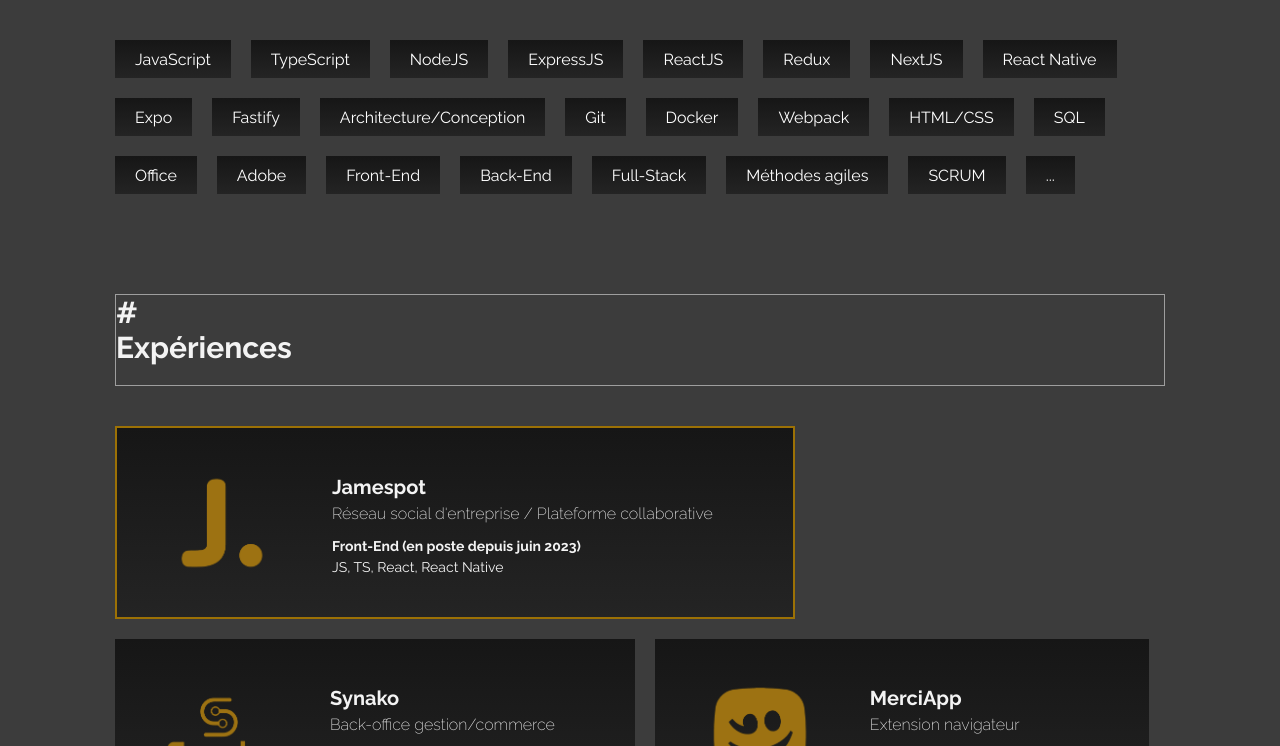
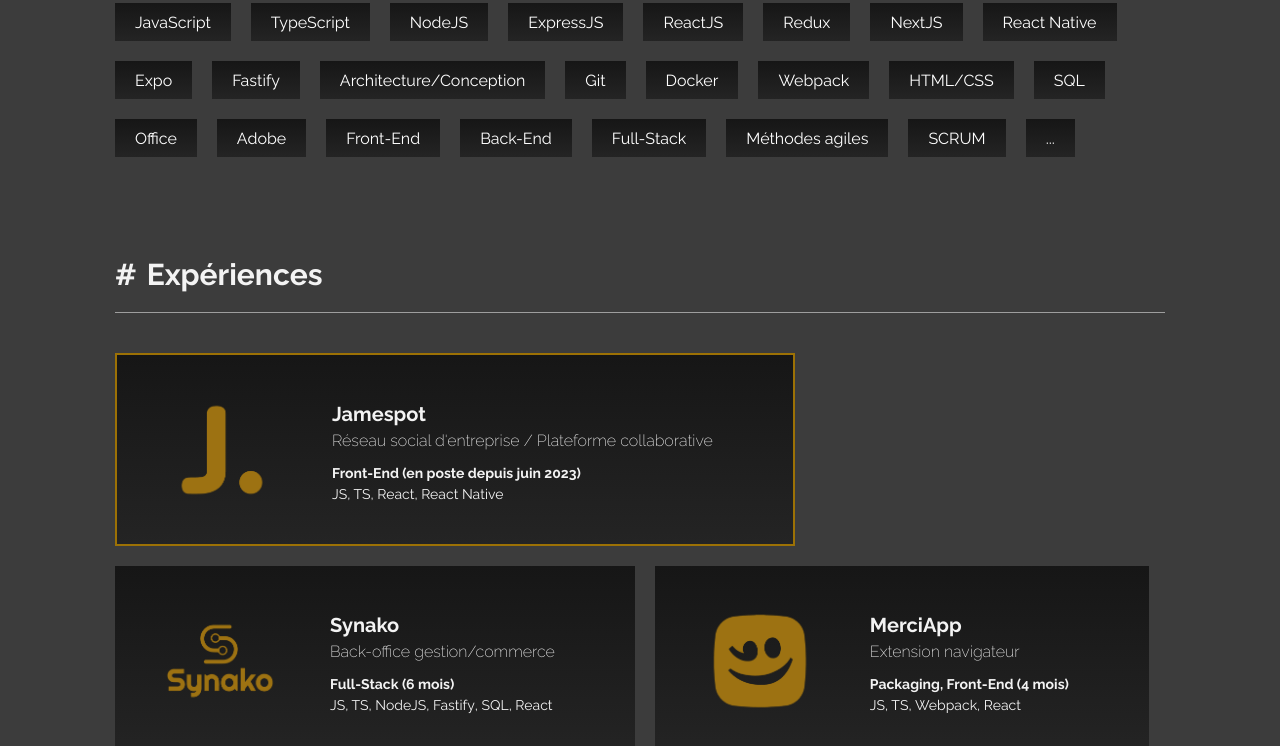
Before and after one commit to loicsteinmetz/loicsteinmetz.github.io, a plain HTML site: page index.html in a window 1280 px wide. Shown: the part 728-1474 px from the top of the page. Drawn offline with Linux system fonts and the light colour scheme.

Commit message:
Update style.css

```diff
--- a/style.css
+++ b/style.css
@@ -97,9 +97,9 @@ section {
 section h1 {
   font-size: 30px;
   display: flex;
-  flex-direction: column;
+  gap: 10px;
   padding-bottom: 20px;
-  border: 1px solid rgb(158, 158, 158);
+  border-bottom: 1px solid rgb(158, 158, 158);
   margin-bottom: 40px;
 }
 
```
